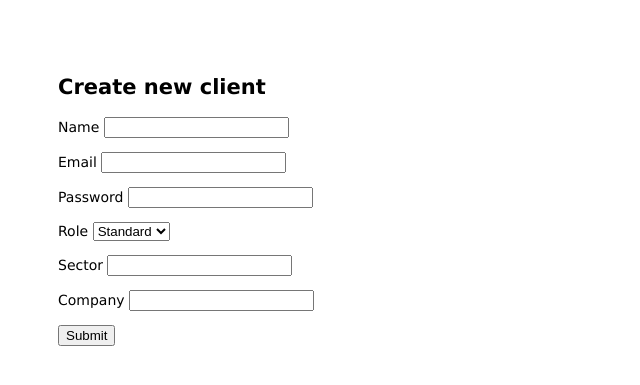
After one commit to jairogarcia85/proj2, a Node server app: page /admin/create-client in a window 1280 px wide. The commit adds this page. Shown: the top 385 px of the page, without its empty margins (0-640 px from the left). Run offline with Node 20, Linux system fonts and the light colour scheme; some libraries are stand-ins or nearby versions.

Commit message:
Se agrego la función de crear, eliminar y mostrar Clientes y Usuarios

```diff
--- a/app.js
+++ b/app.js
@@ -69,9 +69,9 @@ app.locals.title = "Express - Generated with IronGenerator";
 
 const index = require("./routes/index");
 const auth = require("./routes/auth");
-const administrador = require('./routes/admin');
+const administrador = require("./routes/admin");
 app.use("/", index);
 app.use("/", auth);
-app.use('/admin', administrador);
+app.use("/admin", administrador);
 
 module.exports = app;
--- a/models/Clients.js
+++ b/models/Clients.js
@@ -3,11 +3,12 @@ const PLM = require("passport-local-mongoose");
 
 const userSchema = new mongoose.Schema(
   {
+    name: String,
     email: String,
     role: {
       type: String,
-      enum: ["Standar", "Pro"],
-      default: "Standar"
+      enum: ["Standard", "Pro"],
+      default: "Standard"
     },
     sector: String,
     company: String
--- a/models/User.js
+++ b/models/User.js
@@ -8,12 +8,12 @@ const userSchema = new mongoose.Schema(
     role: {
       type: String,
       enum: ["Admin", "User", "Client"],
-      default: "Client"
+      default: "User"
     },
     status: {
       type: String,
-      enum: ["Standar", "Pro"],
-      default: "Standar"
+      enum: ["Standard", "Pro"],
+      default: "Standard"
     },
     sector: String,
     company: String
--- a/routes/admin.js
+++ b/routes/admin.js
@@ -13,50 +13,77 @@ router.get("/users", (req, res, next) => {
     .catch(err => next(err));
 });
 
+// router.get("/users:id", (req, res, next) => {
+//   const { id } = req.params;
+//   User.findByIdAndDelete(id)
+//     .then(() => res.redirect("admin/users"))
+//     .catch(err => next(err));
+// });
+
 // router.post("/admin/users/create", (req, res, next) => {
 //   User.create({ ...req.body })
 //     .then(() => res.redirect("/admin/users"))
 //     .catch(err => next(err));
 // });
 
-// router.get("/admin/users/delete/:id", (req, res, next) => {
-//   const { id } = req.params;
-//   User.findByIdAndDelete(id)
-//     .then(() => res.redirect("admin/users"))
-//     .catch(err => next(err));
-// });
+router.get("/create-user", (req, res, next) => res.render("admin/create-user"));
 
-router.get('/create', (req, res, next) => res.render('admin/create'))
-
-router.post("/create"),(req, res, next) => {
-  // res.render('admin/create')
-    // User.register({ ...req.body }, req.body.password)
-    //   .then(() => {
-    //     res.redirect("/create");
-    //   })
-    //   .catch(err => next(err));
-  };
-
-router.get("/clients", (req, res, next) => {
-  User.find({ role: "Client" })
-    .sort({ createdAt: -1 })
-    .then(clients => {
-      res.render("admin/client", { clients });
+router.post("/create-user", (req, res, next) => {
+  User.register({ ...req.body }, req.body.password)
+    .then(() => {
+      res.redirect("/admin/create-user");
     })
     .catch(err => next(err));
 });
 
-router.post("/admin/users/create", (req, res, next) => {
-  User.create({ ...req.body })
-    .then(() => res.redirect("/admin/users"))
+router.get("/create-client", (req, res, next) =>
+  res.render("admin/create-client")
+);
+
+router.post("/create-client", (req, res, next) => {
+  User.register({ ...req.body, role: "Client" }, req.body.password)
+    .then(() => {
+      res.redirect("/admin/create-client");
+    })
     .catch(err => next(err));
 });
 
-router.get("/admin/users/delete/:id", (req, res, next) => {
+router.get("/users", (req, res, next) => {
+  User.find({ role: "User" })
+    .sort({ createdAt: -1 })
+    .then(users => {
+      res.render("admin/users", { users });
+    })
+    .catch(err => next(err));
+});
+
+router.get("/users/:id", (req, res, next) => {
   const { id } = req.params;
   User.findByIdAndDelete(id)
     .then(() => res.redirect("/admin/users"))
     .catch(err => next(err));
 });
 
+router.get("/clients", (req, res, next) => {
+  User.find({ role: "Client" })
+    .sort({ createdAt: -1 })
+    .then(clients => {
+      res.render("admin/clients", { clients });
+    })
+    .catch(err => next(err));
+});
+
+router.get("/clients/:id", (req, res, next) => {
+  const { id } = req.params;
+  User.findByIdAndDelete(id)
+    .then(() => res.redirect("/admin/clients"))
+    .catch(err => next(err));
+});
+
+// router.post("/admin/users/create", (req, res, next) => {
+//   User.create({ ...req.body })
+//     .then(() => res.redirect("/admin/users"))
+//     .catch(err => next(err));
+// });
+
 module.exports = router;
--- /dev/null
+++ b/views/admin/create-client.hbs
@@ -0,0 +1,35 @@
+<h2>Create new client</h2>
+
+<form action="create-client" method="POST">
+  <p>
+    <label>Name</label>
+    <input type="text" name="name" />
+  </p>
+  <p>
+    <label>Email</label>
+    <input type="email" name="email" />
+  </p>
+  <p>
+    <label>Password</label>
+    <input type="password" name="password" />
+  </p>
+  <p>
+    <label>Role</label>
+    <select name="status" id="">
+      <option value="Standard">Standard</option>
+      <option value="Pro">Pro</option>
+    </select>
+  </p>
+  <p>
+    <label>Sector</label>
+    <input type="text" name="sector" />
+  </p>
+  <p>
+    <label>Company</label>
+    <input type="text" name="company" />
+  </p>
+  <p>
+    <input type="submit" value="Submit">
+  </p>
+
+</form>
```
Also changed, not shown: routes/auth.js (+7 -10 lines), views/admin/clients.hbs (+3 -13 lines), views/admin/create-user.hbs (renamed from views/admin/create.hbs, +7 -3 lines), views/admin/profile.hbs (+34 -0 lines), views/admin/users.hbs (+4 -15 lines).
